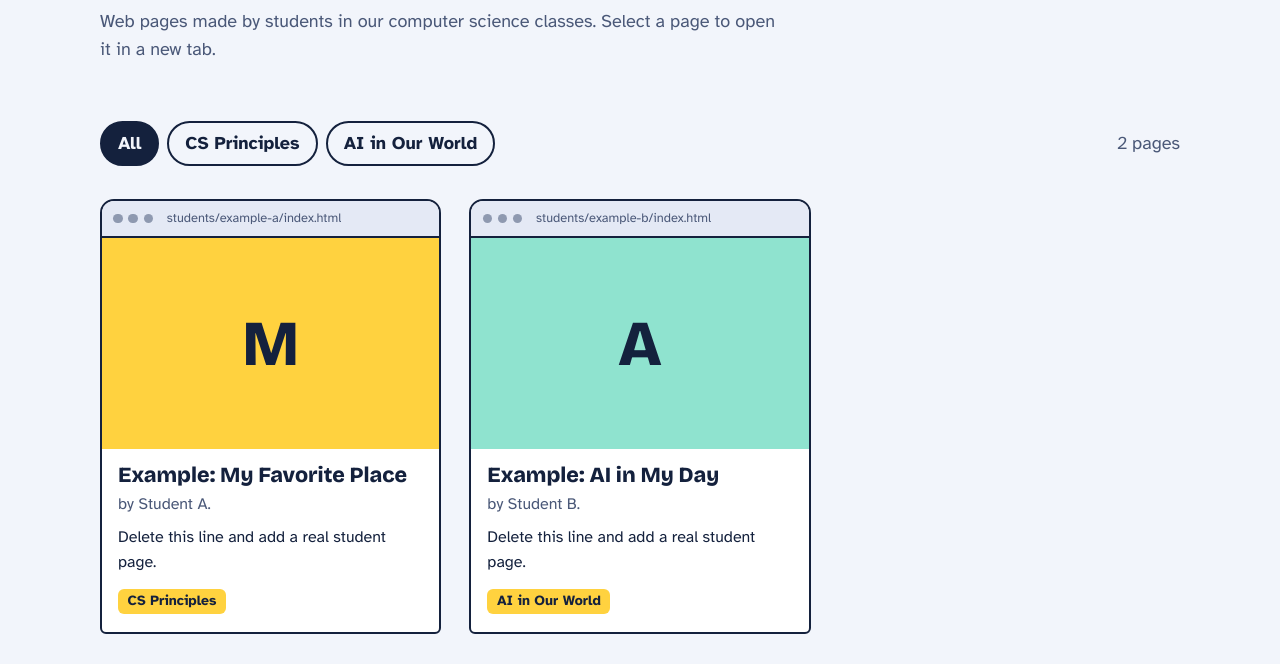
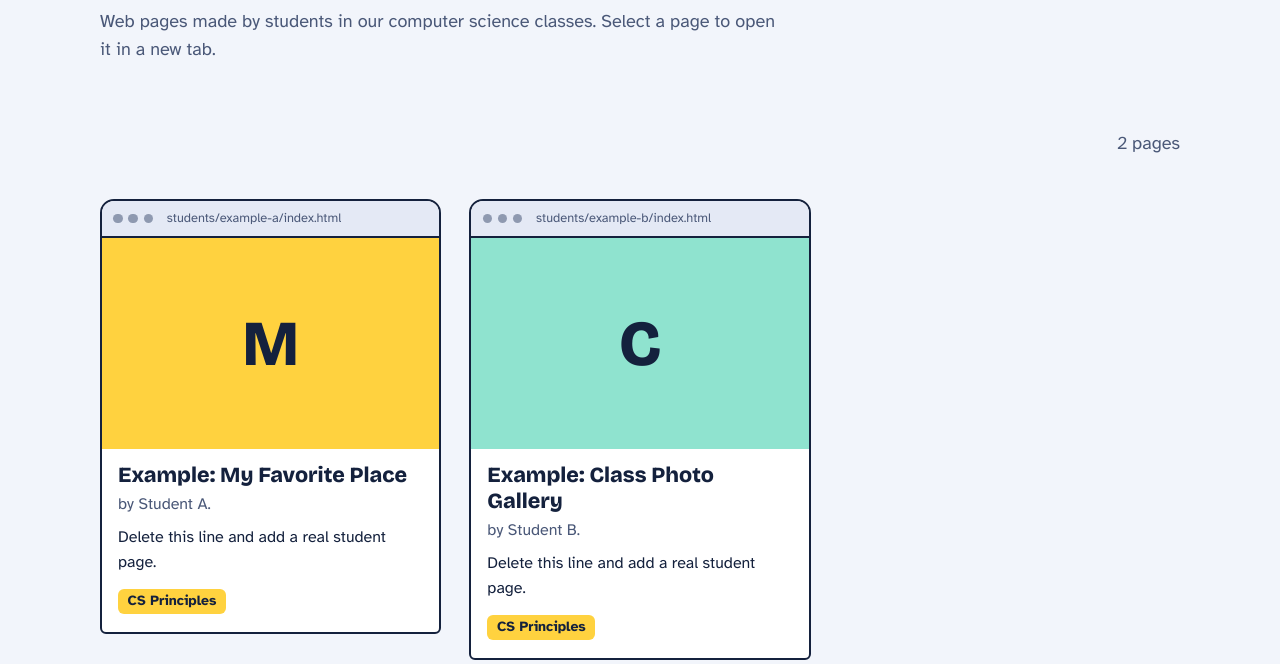
Before and after one commit to leejoon/IntroCSP, a plain HTML site: page index.html in a window 1280 px wide. Shown: the part 136-800 px from the top of the page. Drawn offline with nearby package versions, Linux system fonts and the light colour scheme.

Commit message:
Update course and project details in index.html

```diff
--- a/index.html
+++ b/index.html
@@ -205,8 +205,7 @@
 const SITE_CREDIT = "Computer Science, Your School Name";
 
 const COURSES = [
-  "CS Principles",
-  "AI in Our World"
+  "CS Principles"
 ];
 
 const PROJECTS = [
@@ -219,9 +218,9 @@ const PROJECTS = [
     preview: false
   },
   {
-    title: "Example: AI in My Day",
+    title: "Example: Class Photo Gallery",
     student: "Student B.",
-    course: "AI in Our World",
+    course: "CS Principles",
     description: "Delete this line and add a real student page.",
     url: "students/example-b/index.html",
     preview: false
@@ -313,6 +312,7 @@ function render() {
 }
 
 function buildFilters() {
+  if (COURSES.length < 2) { filtersEl.hidden = true; return; }
   ["All", ...COURSES].forEach(name => {
     const b = el("button", { type: "button", "aria-pressed": name === active ? "true" : "false", text: name });
     b.addEventListener("click", () => {
```
